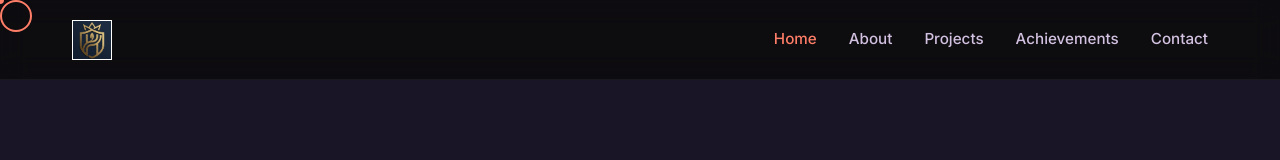
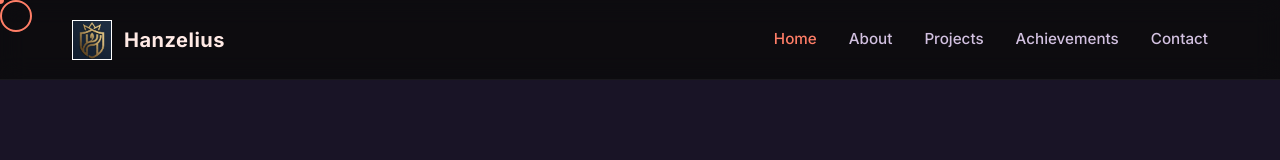
Before and after one commit to Infinite-cpu-ai/Hanzelius_Portofolio, a React (Vite) app: page / in a window 1280 px wide. Shown: the top 160 px of the page. Built offline with nearby package versions, Linux system fonts and the light colour scheme.

Commit message:
feat: add logo text and styling to the navigation bar

```diff
--- a/src/components/Navbar.jsx
+++ b/src/components/Navbar.jsx
@@ -7,6 +7,7 @@ const Navbar = () => {
       <div className={styles.container}>
         <NavLink to="/" className={styles.logo}>
           <img src="/assets/Logo.png" alt="Hanzelius Logo" className={styles.logoImage} />
+          <span className={styles.logoText}>Hanzelius</span>
         </NavLink>
         <div className={styles.links}>
           <NavLink to="/" className={({ isActive }) => isActive ? styles.active : ''}>Home</NavLink>
--- a/src/components/Navbar.module.css
+++ b/src/components/Navbar.module.css
@@ -26,7 +26,16 @@
 .logo {
   display: flex;
   align-items: center;
+  gap: 0.75rem;
   text-decoration: none;
+}
+
+.logoText {
+  font-size: 1.25rem;
+  font-weight: 700;
+  color: var(--text-primary);
+  letter-spacing: 0.5px;
+  transition: color var(--transition-fast);
 }
 
 .logoImage {
```
